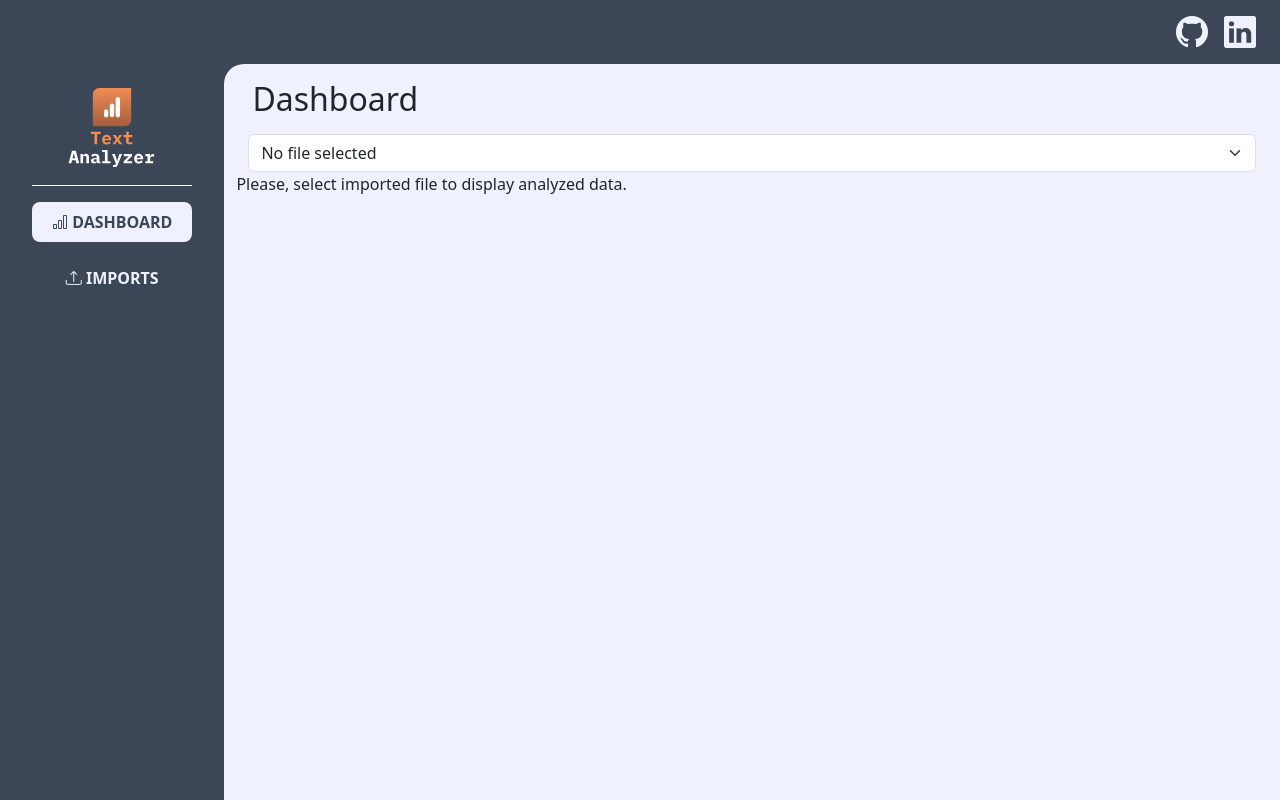
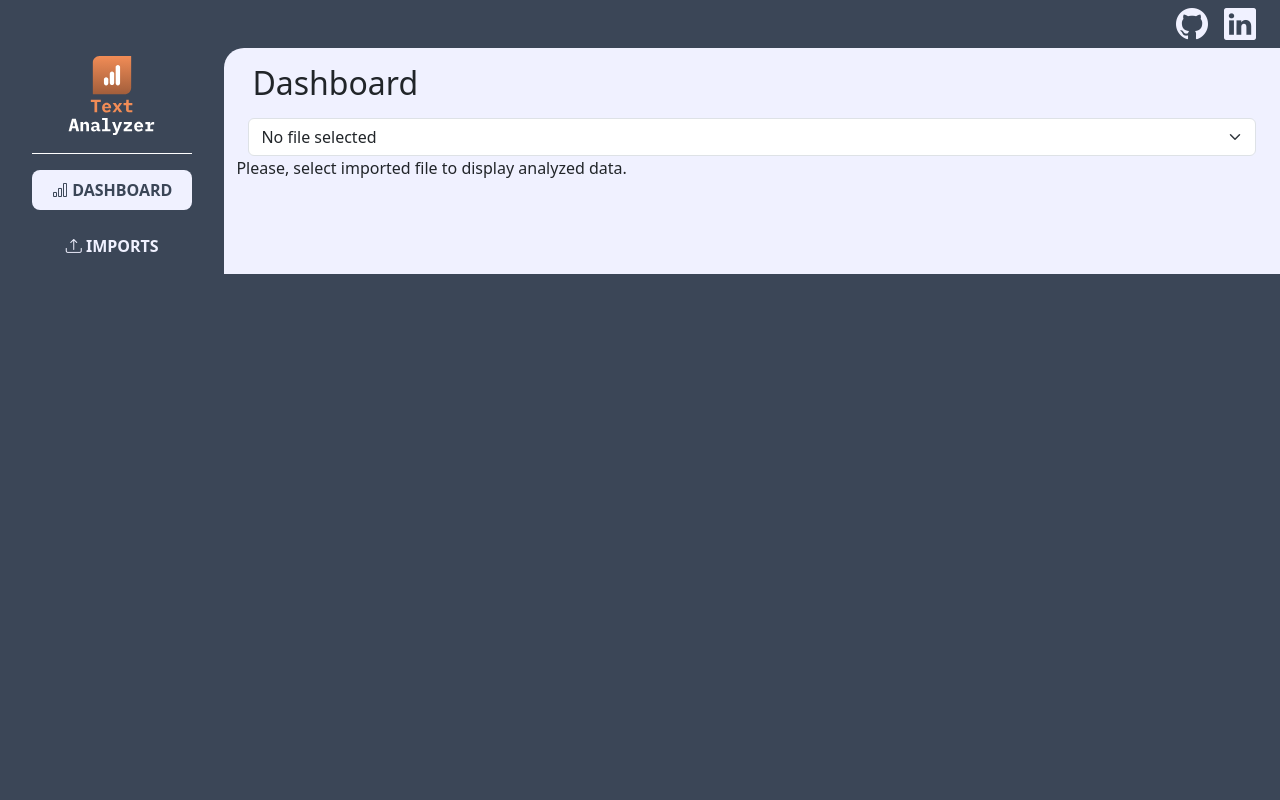
Before and after one commit to mvp-base/mvp-text-analyzer, a React (Create React App) app: page / in a window 1280 px wide. Built offline with nearby package versions, Linux system fonts and the light colour scheme.

Commit message:
refactoring of styles

```diff
--- /dev/null
+++ b/src/App.module.scss
@@ -0,0 +1,26 @@
+@import './styles/global.scss';
+
+.main-layout {
+  display: flex;
+  margin: 0;
+  height: 100vh;
+}
+
+.mobile-container {
+  @include media-breakpoint-up(lg) {
+    display: none;
+  }
+}
+
+.desktop-container {
+  display: none;
+  @include media-breakpoint-up(lg) {
+    display: flex;
+  }
+  flex-direction: row;
+  flex-grow: 1;
+}
+
+.body {
+    flex-grow: 1;
+}
--- a/src/App.tsx
+++ b/src/App.tsx
@@ -1,6 +1,7 @@
 import { Route, BrowserRouter, Routes } from 'react-router-dom';
 import { Container, Col, Row } from 'react-bootstrap';
 
+import styles from './App.module.scss'
 import Dashboard from './pages/Dashboard';
 import Navigation from './components/Navigation';
 import Imports from './pages/Imports';
@@ -9,16 +10,18 @@ import Links from './components/Links';
 export default function App() {
   return (
     <BrowserRouter>
-      <Container fluid id="MainLoyout" className="d-flex vh-100 m-0">
+      <Container fluid id="MainLoyout" className={styles['main-layout']}>
         {/* Mobile Layout */}
-        <Row className="d-md-none m-0"></Row>
+        <Row className={styles['mobile-container']}>
+
+        </Row>
         {/* Desktop Layout */}
-        <Row className="d-none d-md-flex flex-grow-1 m-0">
+        <Row className={styles['desktop-container']}>
           <Container className="d-none d-md-flex flex-column flex-grow-1 m-0 p-0">
-            <Row className="m-0 py-2">
+            <Row>
               <Links direction="row" />
             </Row>
-            <Row className="flex-grow-1 m-0 p-0">
+            <Row className="">
               <Col md="auto" className="d-flex flex-column">
                 <Navigation />
               </Col>
--- /dev/null
+++ b/src/components/Navigation.module.scss
@@ -0,0 +1,32 @@
+@import '../styles/global.scss';
+
+.nav {
+    display: flex;
+    flex-direction: column;
+    flex-grow: 1;
+    padding: 24px 0;
+    gap: 16px;
+}
+
+.nav-link {
+    display: flex;
+    flex-direction: row;
+    align-items: center;
+    padding: 8px 20px;
+    margin: 0 20px;
+    border-radius: 8px;
+    font-weight: bold;
+    color: $light;
+    text-decoration: none;
+    transition: background-color 0.3s ease;
+}
+
+.nav-link:hover {
+    color: $dark;
+    background-color: $light;
+}
+
+.active-nav-link {
+    color: $dark;
+    background-color: $light;
+}
--- a/src/components/Navigation.tsx
+++ b/src/components/Navigation.tsx
@@ -1,6 +1,6 @@
 import { Navbar } from 'react-bootstrap';
 import { NavLink } from 'react-router-dom';
-
+import styles from './Navigation.module.scss';
 import logo from '../assets/images/text-analyzer.svg';
 
 type NavigationButtonType = {
@@ -15,7 +15,9 @@ function NavEntry(props: NavigationButtonType) {
   return (
     <NavLink
       to={to}
-      className={({ isActive }) => `navlink ${isActive && 'active-nav-link'}`}
+      className={({ isActive }) =>
+        `${styles['nav-link']} ${isActive && styles['active-nav-link']}`
+      }
     >
       <span>
         <i className={icon}></i> {text}
@@ -26,8 +28,8 @@ function NavEntry(props: NavigationButtonType) {
 
 export default function Navigation() {
   return (
-    <Navbar className="nav">
-      <img src={logo} className="d-inline-block align-top" alt="Logo" />
+    <Navbar className={styles['nav']}>
+      <img src={logo} alt="Logo" />
       <div className="horizontal-separator bg-white" />
       <NavEntry to="/" icon="bi bi-bar-chart" text="DASHBOARD" />
       <NavEntry to="/imports" icon="bi bi-upload" text="IMPORTS" />
--- a/src/index.tsx
+++ b/src/index.tsx
@@ -2,7 +2,7 @@ import React from 'react';
 import ReactDOM from 'react-dom/client';
 import App from './App';
 import 'bootstrap-icons/font/bootstrap-icons.css';
-import './custom.scss';
+import './styles/global.scss';
 import { Provider } from 'react-redux';
 import store from './redux/store';
 
--- a/src/custom.scss
+++ b/src/styles/global.scss
@@ -28,6 +28,11 @@ $theme-colors: (
     padding-right: 0;
 }
 
+.row{
+    margin: 0;
+    padding: 0;
+}
+
 
 //Adjust Global Elements
 
@@ -52,36 +57,7 @@ $theme-colors: (
     color: $light
 }
 
-.nav {
-    display: flex;
-    flex-direction: column;
-    flex-grow: 1;
-    padding: 24px 0;
-    gap: 16px;
-}
 
-.navlink {
-    display: flex;
-    flex-direction: row;
-    align-items: center;
-    padding: 8px 20px;
-    margin: 0 20px;
-    border-radius: 8px;
-    font-weight: bold;
-    color: $light;
-    text-decoration: none;
-    transition: background-color 0.3s ease;
-}
-
-.navlink:hover {
-    color: $dark;
-    background-color: $light;
-}
-
-.active-nav-link {
-    color: $dark;
-    background-color: $light;
-}
 
 .card {
     margin: 24px;
```
